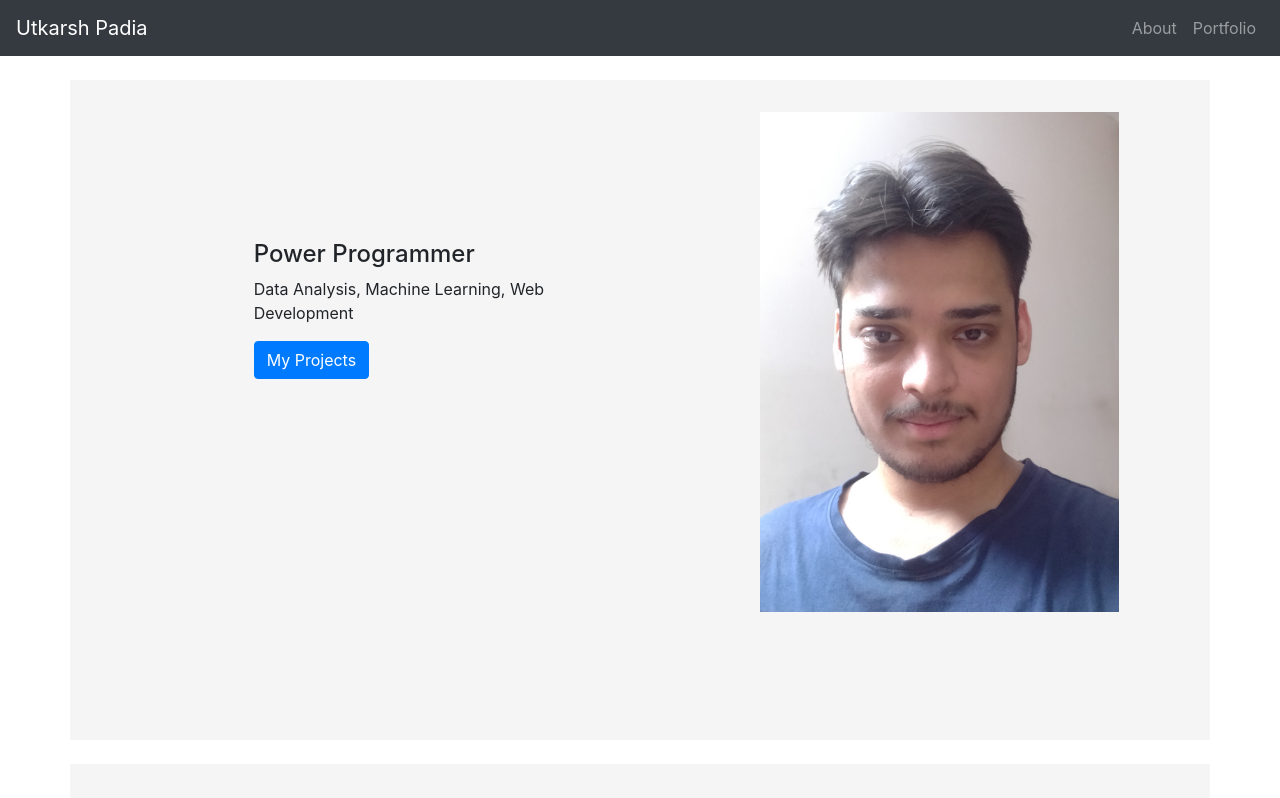
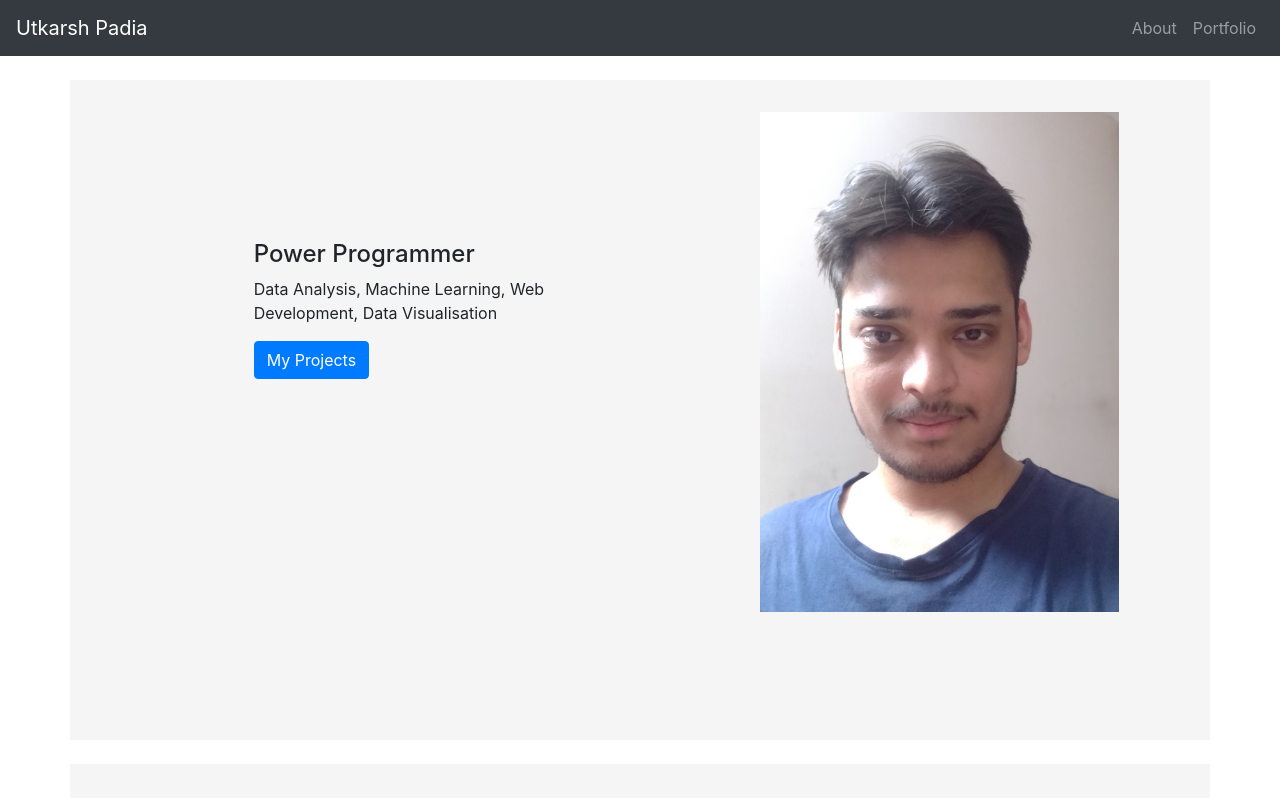
Before and after one commit to utkarsshhh/portfolio, an Angular app: page / in a window 1280 px wide. Shown: the top 798 px of the page. Built offline with nearby package versions, Linux system fonts and the light colour scheme.

Commit message:
visualisation

```diff
--- a/src/app/about/about.component.html
+++ b/src/app/about/about.component.html
@@ -3,7 +3,7 @@
     <div class="row first-row">
         <div class="col-12 col-md-4 offset-md-2 intro">
             <h4> Power Programmer</h4>
-            <p>Data Analysis, Machine Learning, Web Development</p>
+            <p>Data Analysis, Machine Learning, Web Development, Data Visualisation</p>
             <p><a class="btn btn-primary" href="portfolio">My Projects</a></p>
         </div>
         <div class="col-12 col-md-4 offset-md-2">
@@ -21,9 +21,9 @@
                 I have always enjoyed problem solving and analysing large data sets and finding patterns and inferences
                 that nobody else sees is a always a cool challenge for me.
                 <br>
-                I have been working as a Full Stack web developer for more than 2 years and did a lot of work on Python
-                as well which gives me the ability to integrate complex analysis and prediction models to web
-                applications.
+                I have been working as a Full Stack web developer for more than 2 years and gained experience on Nodejs, Flask,
+                Angular, MongoDB, Teradata and Snowflake. I have personal experience with building ETL pipelines, NLP, Data
+                Analysis and Data Visualisation
 
             </p>
         </div>
```
